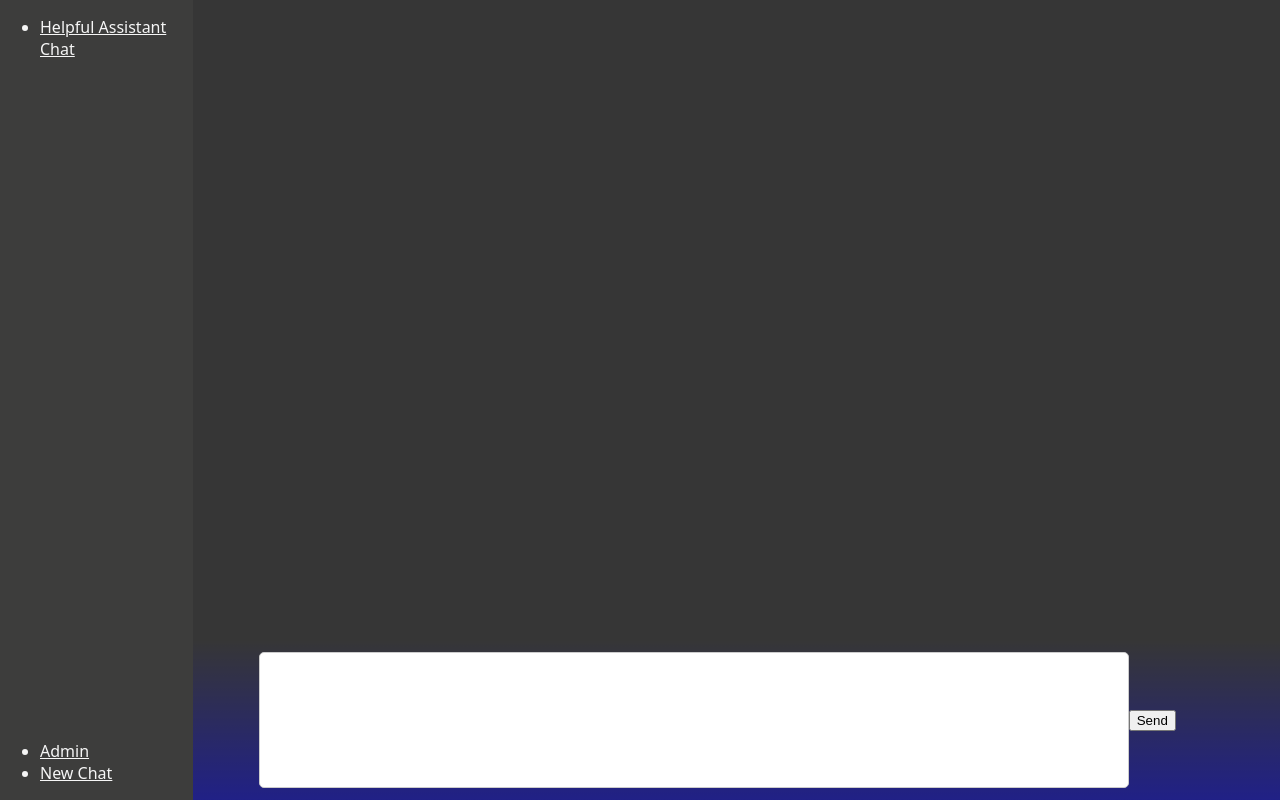
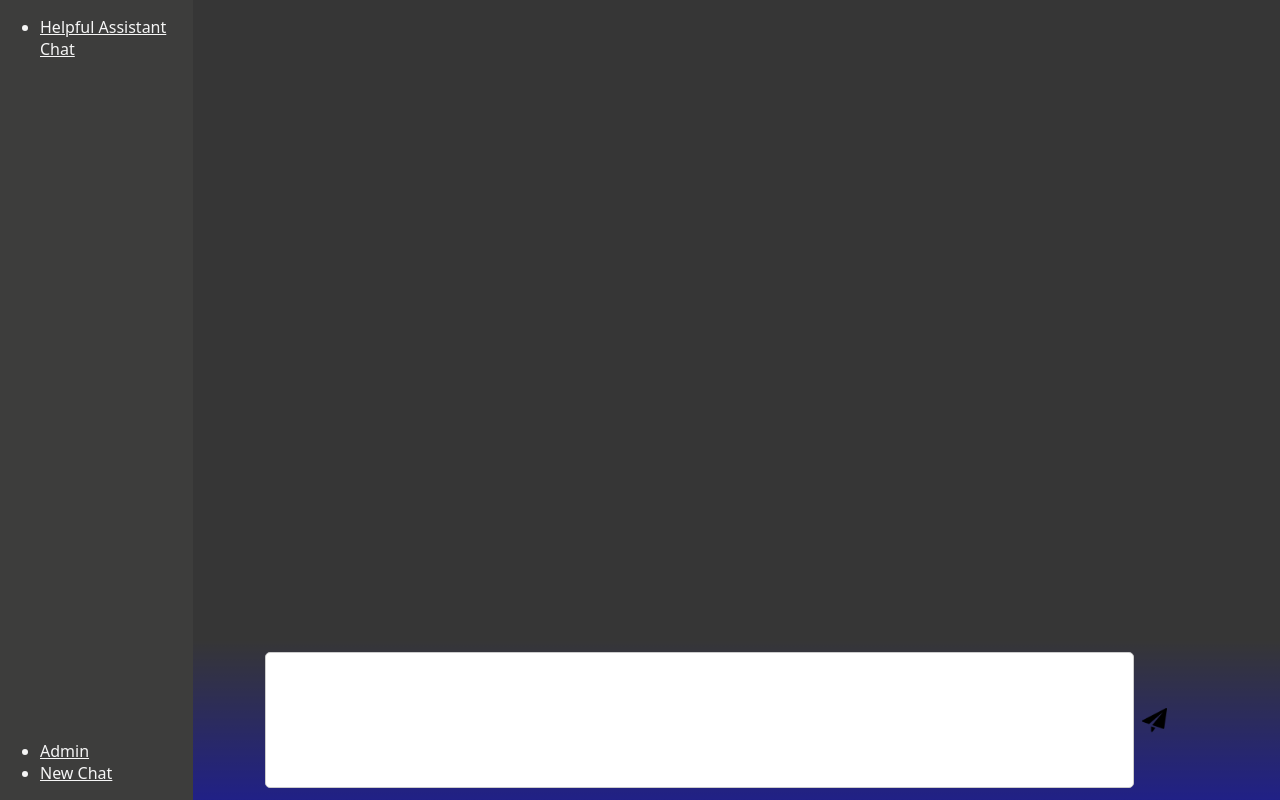
Before and after one commit to manu042/ChatGPT_WebUI, a Django app: page /1/ in a window 1280 px wide. Run offline with Django 4.2, Linux system fonts and the light colour scheme; the visitor is signed in with stand-in values (Sample User, id 1); data comes from the database, SQL or seed files in the repository; data that the repository does not hold is empty; some libraries are stand-ins or nearby versions.

Commit message:
Add icon for send button

```diff
--- a/chatgpt_api_ui/static/chatgpt_api_ui/css/chat_ui.css
+++ b/chatgpt_api_ui/static/chatgpt_api_ui/css/chat_ui.css
@@ -30,7 +30,7 @@ pre {
     height: 100vh;
 }
 
-.sidebar-content-bottom{
+.sidebar-content-bottom {
     position: fixed;
     bottom: 0;
 }
@@ -102,12 +102,13 @@ textarea {
 
 .spinner {
     display: inline-block;
-    width: 30px;
-    height: 30px;
-    border: 4px solid #f3f3f3;
-    border-top: 4px solid #3498db;
+    width: 25px;
+    height: 25px;
+    border: 4px solid rgba(12, 12, 12, 0.6);
+    border-top: 4px solid rgba(0, 0, 255, 0.62);
     border-radius: 50%;
     animation: spin 2s linear infinite;
+    margin-left: 0.5rem;
     visibility: hidden; /* Set initial visibility to hidden */
 }
 
@@ -127,3 +128,13 @@ textarea {
         transform: rotate(360deg);
     }
 }
+
+.send-icon-btn {
+    background-image: url('../icons/paper-plane.png');
+    background-size: cover;
+    background-color: transparent;
+    width: 25px;
+    height: 25px;
+    border: none;
+    margin-left: 0.5rem;
+}
--- a/chatgpt_api_ui/static/chatgpt_api_ui/js/chat-input.js
+++ b/chatgpt_api_ui/static/chatgpt_api_ui/js/chat-input.js
@@ -25,7 +25,7 @@ function ChatInput({newUserMessage}) {
     return (
         <div className="chat-input-area">
             <textarea rows="6" value={textAreaValue} onChange={handleOnChange} onKeyDown={handleKeyPress}></textarea>
-            <button type="submit" onClick={handleOnButtonClick}>Send</button>
+            <button className="send-icon-btn" type="submit" onClick={handleOnButtonClick}></button>
             <div className={`spinner ${isLoading ? 'visible' : 'hidden'}`}></div>
         </div>
     );
```
Also changed, not shown: chatgpt_api_ui/static/chatgpt_api_ui/icons/paper-plane.png (added).
